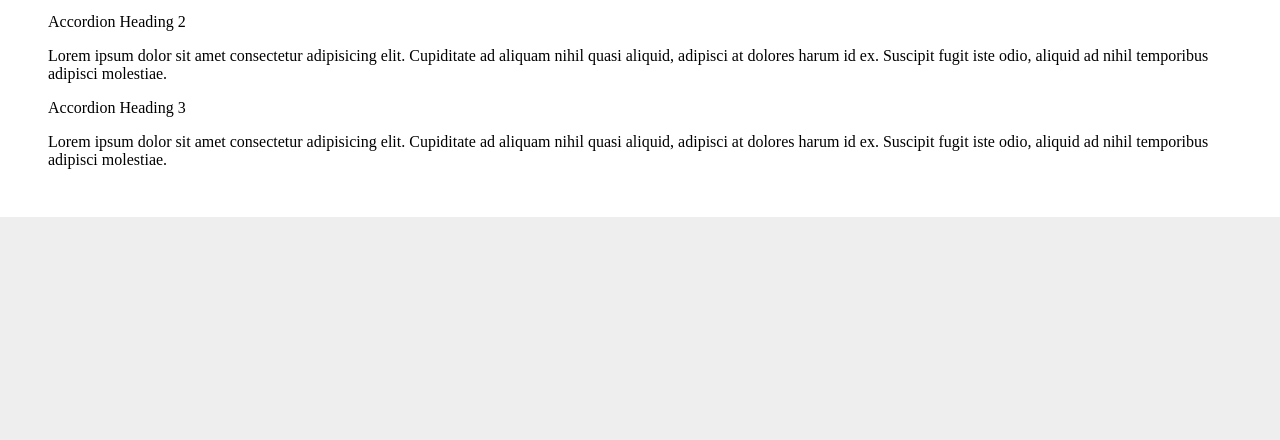
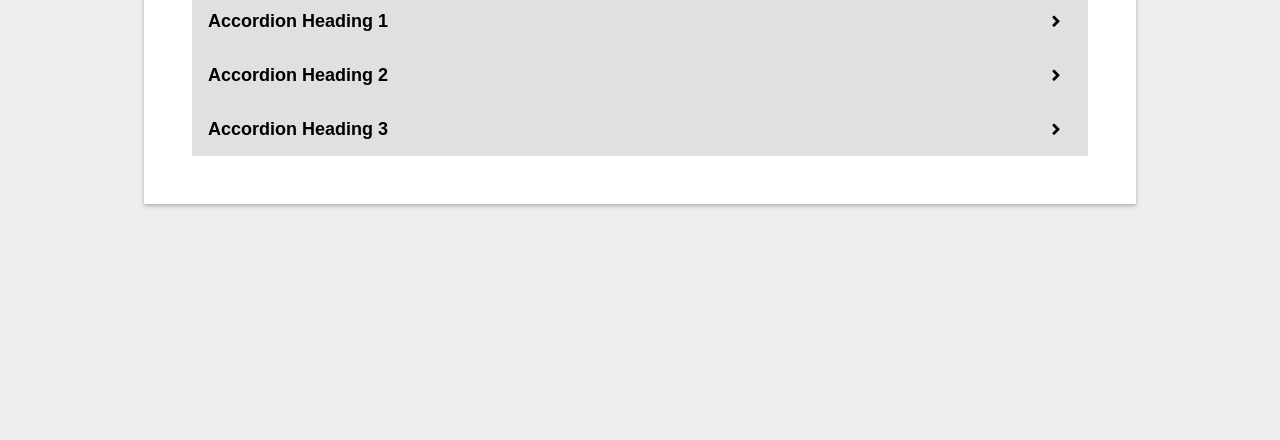
Before and after one commit to samakintunde/web-components, a plain HTML site: page accordion/index.html in a window 1280 px wide. Shown: the part 360-800 px from the top of the page. Drawn offline with Linux system fonts and the light colour scheme.

Commit message:
Finished Animated accordion.

```diff
--- a/accordion/index.html
+++ b/accordion/index.html
@@ -4,35 +4,75 @@
     <meta charset="UTF-8" />
     <meta name="viewport" content="width=device-width, initial-scale=1.0" />
     <meta http-equiv="X-UA-Compatible" content="ie=edge" />
+    <link
+      rel="stylesheet"
+      href="https://use.fontawesome.com/releases/v5.6.3/css/all.css"
+      integrity="sha384-UHRtZLI+pbxtHCWp1t77Bi1L4ZtiqrqD80Kn4Z8NTSRyMA2Fd33n5dQ8lWUE00s/"
+      crossorigin="anonymous"
+    />
     <link rel="stylesheet" href="style.css" />
     <title>Accordion</title>
   </head>
   <body>
     <main>
-      <div class="accordion-group">
-        <p class="accordion-heading">Accordion Heading 1</p>
-        <div class="accordion-body">
+      <h1>Accordion with HTML, CSS and JS</h1>
+      <button class="accordion-heading">
+        Accordion Heading 1 <i class="fas fa-angle-right"></i>
+      </button>
+      <div class="accordion-body">
+        <p>
           Lorem ipsum dolor sit amet consectetur adipisicing elit. Cupiditate ad
           aliquam nihil quasi aliquid, adipisci at dolores harum id ex. Suscipit
-          fugit iste odio, aliquid ad nihil temporibus adipisci molestiae.
-        </div>
+          fugit iste odio, aliquid ad nihil temporibus adipisci molestiae. Lorem
+          ipsum dolor sit amet consectetur adipisicing elit. Aperiam aliquam,
+          dolorem deleniti odio quod natus, nihil illum tempore ea voluptatibus
+          laboriosam reiciendis enim assumenda provident voluptate vel.
+          Accusamus, repudiandae pariatur! Lorem ipsum dolor sit, amet
+          consectetur adipisicing elit. Suscipit dolor officiis mollitia
+          reiciendis totam necessitatibus id nulla incidunt, quo laudantium.
+          Commodi odio asperiores explicabo aspernatur sit autem odit architecto
+          ipsa?
+        </p>
       </div>
-      <div class="accordion-group">
-        <p class="accordion-heading">Accordion Heading 2</p>
-        <div class="accordion-body">
+
+      <button class="accordion-heading">
+        Accordion Heading 2<i class="fas fa-angle-right"></i>
+      </button>
+      <div class="accordion-body">
+        <p>
           Lorem ipsum dolor sit amet consectetur adipisicing elit. Cupiditate ad
           aliquam nihil quasi aliquid, adipisci at dolores harum id ex. Suscipit
-          fugit iste odio, aliquid ad nihil temporibus adipisci molestiae.
-        </div>
+          fugit iste odio, aliquid ad nihil temporibus adipisci molestiae. Lorem
+          ipsum dolor sit amet consectetur adipisicing elit. Aperiam aliquam,
+          dolorem deleniti odio quod natus, nihil illum tempore ea voluptatibus
+          laboriosam reiciendis enim assumenda provident voluptate vel.
+          Accusamus, repudiandae pariatur! Lorem ipsum dolor sit, amet
+          consectetur adipisicing elit. Suscipit dolor officiis mollitia
+          reiciendis totam necessitatibus id nulla incidunt, quo laudantium.
+          Commodi odio asperiores explicabo aspernatur sit autem odit architecto
+          ipsa?
+        </p>
       </div>
-      <div class="accordion-group">
-        <p class="accordion-heading">Accordion Heading 3</p>
-        <div class="accordion-body">
+
+      <button class="accordion-heading">
+        Accordion Heading 3<i class="fas fa-angle-right"></i>
+      </button>
+      <div class="accordion-body">
+        <p>
           Lorem ipsum dolor sit amet consectetur adipisicing elit. Cupiditate ad
           aliquam nihil quasi aliquid, adipisci at dolores harum id ex. Suscipit
-          fugit iste odio, aliquid ad nihil temporibus adipisci molestiae.
-        </div>
+          fugit iste odio, aliquid ad nihil temporibus adipisci molestiae. Lorem
+          ipsum dolor sit amet consectetur adipisicing elit. Aperiam aliquam,
+          dolorem deleniti odio quod natus, nihil illum tempore ea voluptatibus
+          laboriosam reiciendis enim assumenda provident voluptate vel.
+          Accusamus, repudiandae pariatur! Lorem ipsum dolor sit, amet
+          consectetur adipisicing elit. Suscipit dolor officiis mollitia
+          reiciendis totam necessitatibus id nulla incidunt, quo laudantium.
+          Commodi odio asperiores explicabo aspernatur sit autem odit architecto
+          ipsa?
+        </p>
       </div>
     </main>
+    <script src="./main.js"></script>
   </body>
 </html>
--- /dev/null
+++ b/accordion/main.js
@@ -0,0 +1,18 @@
+let accordions = document.getElementsByClassName("accordion-heading");
+
+accordions = Array.from(accordions);
+
+accordions.map(accordion => {
+  accordion.addEventListener("click", () => {
+    const accordionBody = accordion.nextElementSibling;
+    const icon = accordion.querySelector("i.fas");
+    if (accordionBody.style.maxHeight) {
+      accordionBody.style.maxHeight = null;
+      icon.classList.add("fa-angle-right");
+    } else {
+      accordionBody.style.maxHeight = `${accordionBody.scrollHeight}px`;
+      icon.classList.remove("fa-angle-right");
+      icon.classList.add("fa-angle-down");
+    }
+  });
+});
--- a/accordion/style.css
+++ b/accordion/style.css
@@ -1,8 +1,12 @@
-body {
+* {
   border: 0;
   margin: 0;
   padding: 0;
-  box-sizing: border-box;
+  /* box-sizing: border-box; */
+  font-family: sans-serif;
+}
+
+body {
   height: 100vh;
   display: flex;
   align-items: center;
@@ -11,6 +15,52 @@ body {
 }
 
 main {
+  width: 70%;
   padding: 3rem;
   background-color: #ffffff;
+  box-shadow: 0px 2px 4px rgba(0, 0, 0, 0.25);
 }
+
+main h1 {
+  text-align: center;
+  margin-bottom: 2rem;
+}
+
+main button.accordion-heading {
+  display: block;
+  position: relative;
+  width: 100%;
+  text-align: left;
+  font-size: 18px;
+  font-weight: 600;
+  padding: 1rem;
+  border-top: 1px solid #dddddd;
+  background-color: #e0e0e0;
+  outline: none;
+  cursor: pointer;
+}
+
+main button.accordion-heading:hover,
+.accordion-active {
+  cursor: pointer;
+  background-color: #dddddd;
+}
+
+main button.accordion-heading i.fas {
+  position: absolute;
+  top: 50%;
+  left: calc(100% - 2rem);
+  transform: translate(-50%, -50%);
+}
+
+main div.accordion-body {
+  max-height: 0;
+  overflow: hidden;
+  border-right: 1px solid #e0e0e0;
+  border-left: 1px solid #e0e0e0;
+  transition: 0.2s ease-in;
+}
+
+main div.accordion-body p {
+  padding: 1rem;
+}
```
